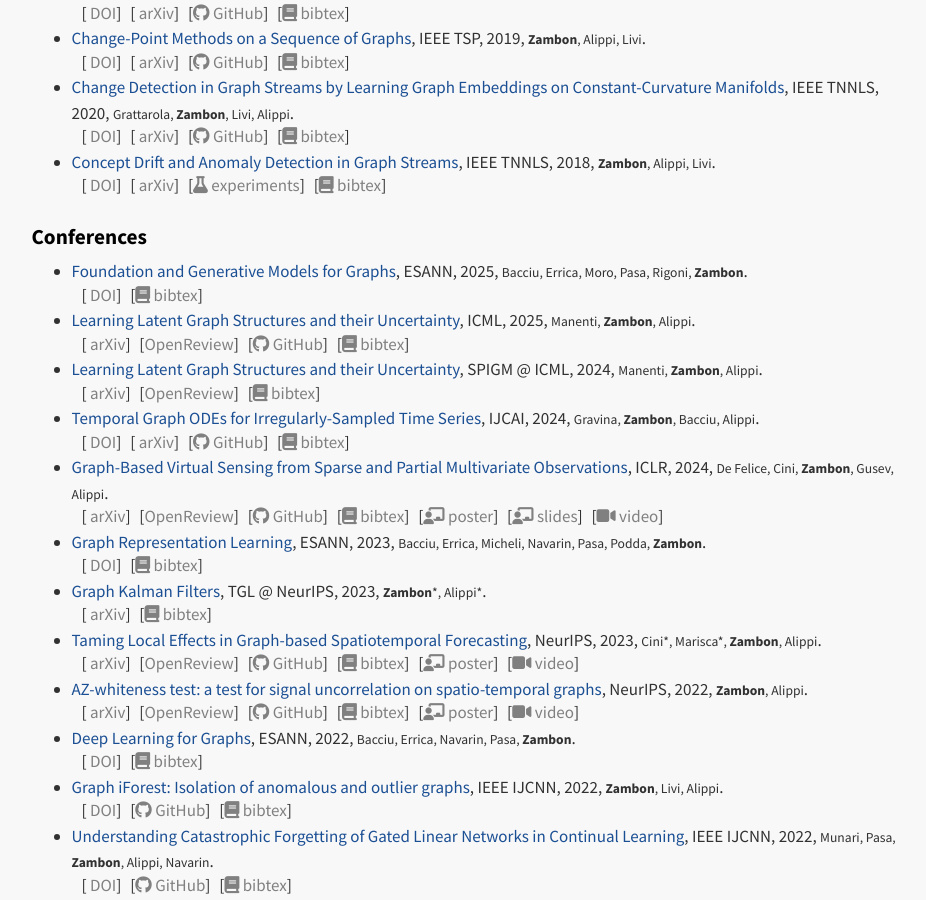
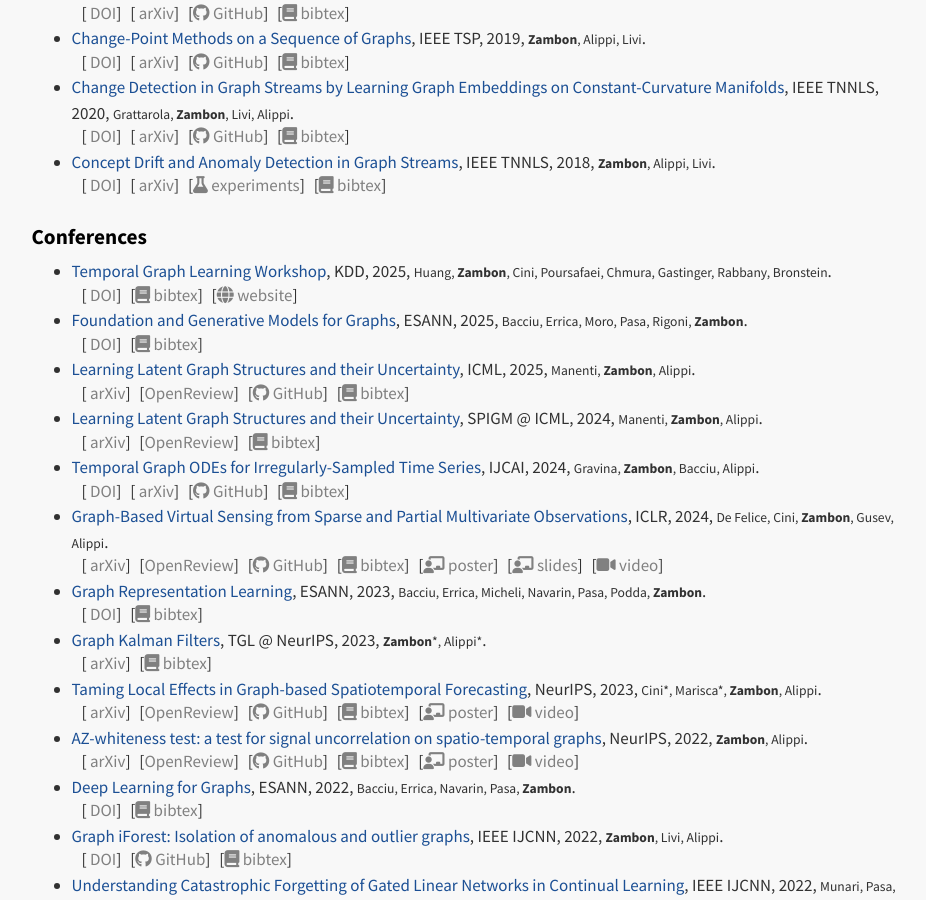
Before and after one commit to dzambon/dzambon.github.io, a Jekyll site: the page built from publications.md, in a window 1280 px wide and 900 px high, scrolled down 978 px. Shown: the whole window, without its empty margins (175-1101 px from the left). Built offline with Jekyll 4.4.1, drawn with Linux system fonts in a browser that asks for light colours; nearby versions of some CDN libraries; a style sheet for code colours, icons or effects is not loaded; some of the changed lines change nothing that is shown.

Commit message:
added kdd TGL workshop paper

```diff
--- a/_data/papers.yaml
+++ b/_data/papers.yaml
@@ -17,6 +17,32 @@
  #    poster:
  #    slides:
  #    website:
+ -
+    id: huang2025temporal
+    title: "Temporal Graph Learning Workshop"
+    author: "Huang, Shenyang and Zambon, Daniele and Cini, Andrea and Poursafaei, Farimah and Chmura, Jacob and Gastinger, Julia and Rabbany, Reihaneh and Bronstein, Michael"
+    short_author: "Huang, Zambon, Cini, Poursafaei, Chmura, Gastinger, Rabbany, Bronstein"
+    year: 2025
+    bibtex: |
+      @inproceedings{huang2025temporal,
+        author = {Huang, Shenyang and Zambon, Daniele and Cini, Andrea and Poursafaei, Farimah and Chmura, Jacob and Gastinger, Julia and Rabbany, Reihaneh and Bronstein, Michael},
+        title = {Temporal Graph Learning Workshop},
+        year = {2025},
+        isbn = {9798400714542},
+        publisher = {Association for Computing Machinery},
+        doi = {10.1145/3711896.3737855},
+        booktitle = {Proceedings of the 31st ACM SIGKDD Conference on Knowledge Discovery and Data Mining V.2},
+        pages = {6280–6281},
+        numpages = {2},
+        keywords = {dynamic networks, graph learning, graph neural networks, spatiotemporal data, temporal graph graphs},
+        location = {Toronto ON, Canada},
+        series = {KDD '25}
+      }
+    type: conference
+    url: "https://doi.org/10.1145/3711896.3737855"
+    doi: "10.1145/3711896.3737855"
+    short_venue: "KDD"
+    website: https://sites.google.com/view/tgl-workshop-2025
  -
     id: zambon2025peakweather
     title: "PeakWeather: MeteoSwiss Weather Station Measurements for Spatiotemporal Deep Learning"
```
